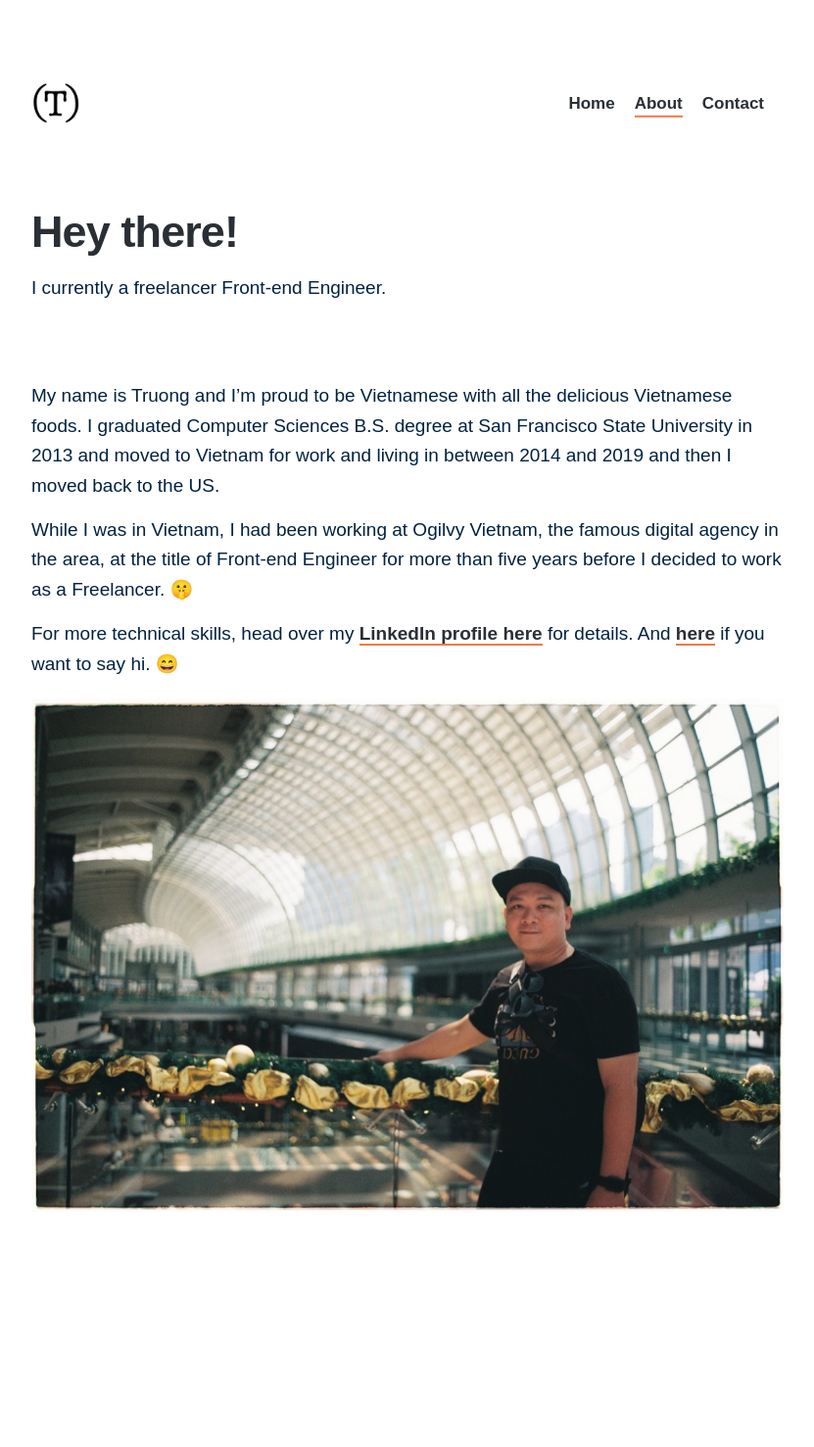
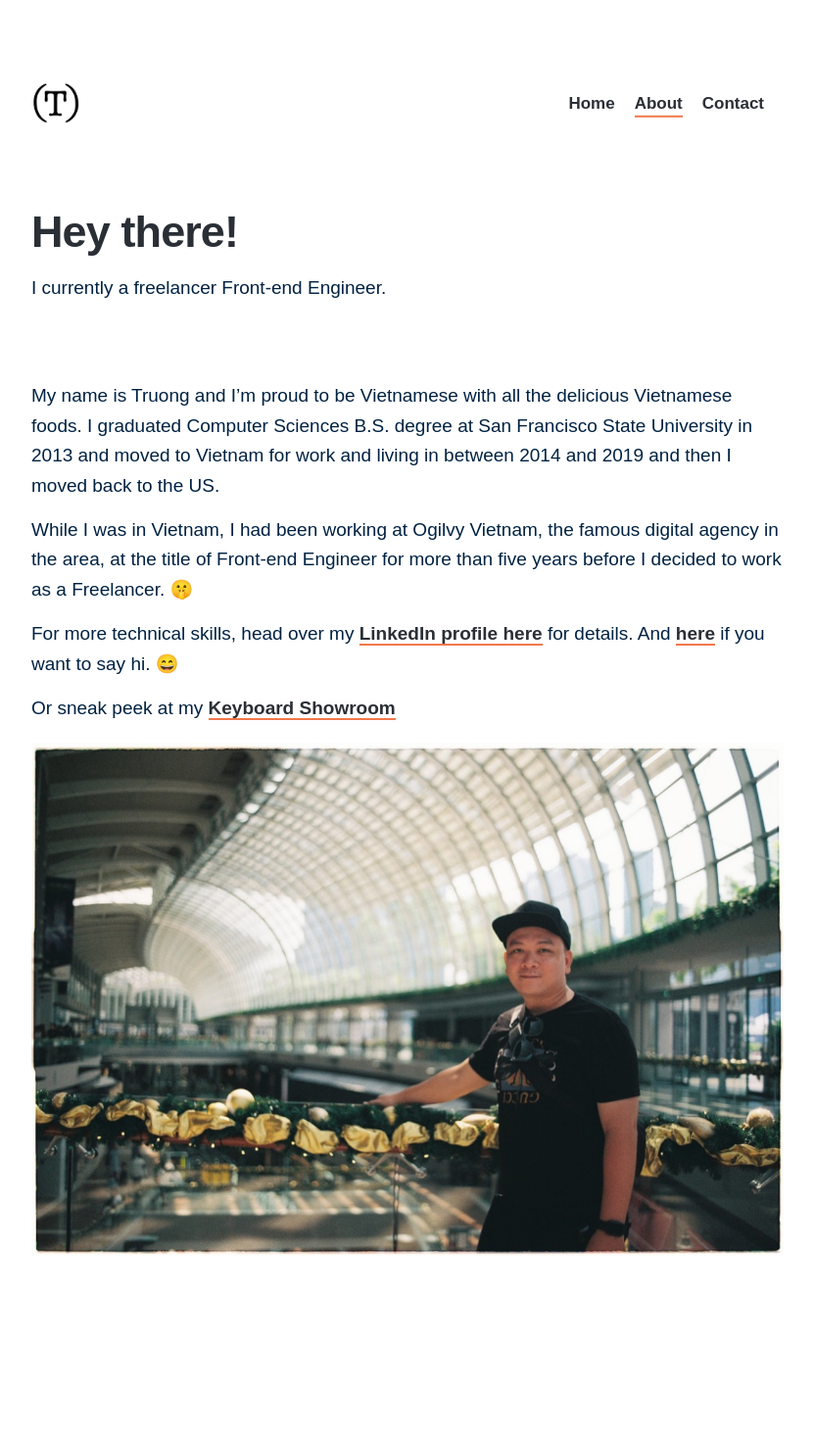
Before and after one commit to truongoi/truongnguyen.io, a Jekyll site: the page built from _pages/about.md, in a window 1280 px wide. Shown: the whole page at 98% size, without its empty margins (224-1055 px from the left). Built offline with Jekyll 4.4.1, drawn with Linux system fonts in a browser that asks for light colours; nearby versions of some CDN libraries; some web fonts are replaced; a script that is not in the unit is left out; before the commit the page ends 1432 px from its top, so only the background shows below that.

Commit message:
TinaCMS content update

```diff
--- a/_pages/about.md
+++ b/_pages/about.md
@@ -1,13 +1,13 @@
 ---
 layout: page
 title: Hey there!
+subtitle: I currently a freelancer Front‑end Engineer.
 description: You found me.
 featured_image: /images/posts/0C00FE92-34C2-4DF2-99ED-C686A3CDD095.jpeg
 permalink: /about/
 date: 2020-04-27T23:44:57.212Z
 published: true
 comments: false
-subtitle: I currently a freelancer Front‑end Engineer.
 ---
 
 My name is Truong and I'm proud to be Vietnamese with all the delicious Vietnamese foods. I graduated Computer Sciences B.S. degree at San Francisco State University in 2013 and moved to Vietnam for work and living in between 2014 and 2019 and then I moved back to the US.
@@ -16,4 +16,6 @@ While I was in Vietnam, I had been working at Ogilvy Vietnam, the famous digital
 
 For more technical skills, head over my [LinkedIn profile here](https://www.linkedin.com/in/truong-nguyen-dev/) for details. And [here](/contact/) if you want to say hi. 😄
 
+Or sneak peek at my [Keyboard Showroom](https://truongnguyen.notion.site/e5fb5ef2f8294b1a939d617c1c20e946?v=98b521f37ac04beea42db4fc4276cce3 "Keyboard Showroom")
+
 ![](/images/posts/0C00FE92-34C2-4DF2-99ED-C686A3CDD095.jpeg)
```
